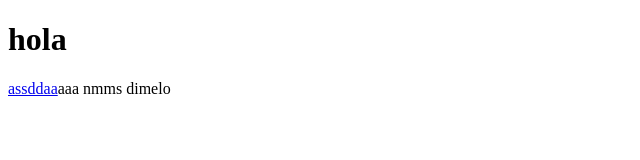
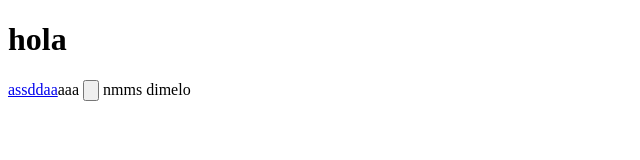
Before and after one commit to Kir464/sistema, a plain HTML site: page index.html in a window 1280 px wide. Shown: the full height of the page, 0-640 px from the left. Drawn offline with Linux system fonts and the light colour scheme.

Commit message:
salamandra

```diff
--- a/index.html
+++ b/index.html
@@ -9,6 +9,7 @@
 <body>
     <h1>hola</h1>
     <a href="http://localhost">assddaa</a>aaa
+    <input type="button" value="">
 nmms
 dimelo
 </body>
```
